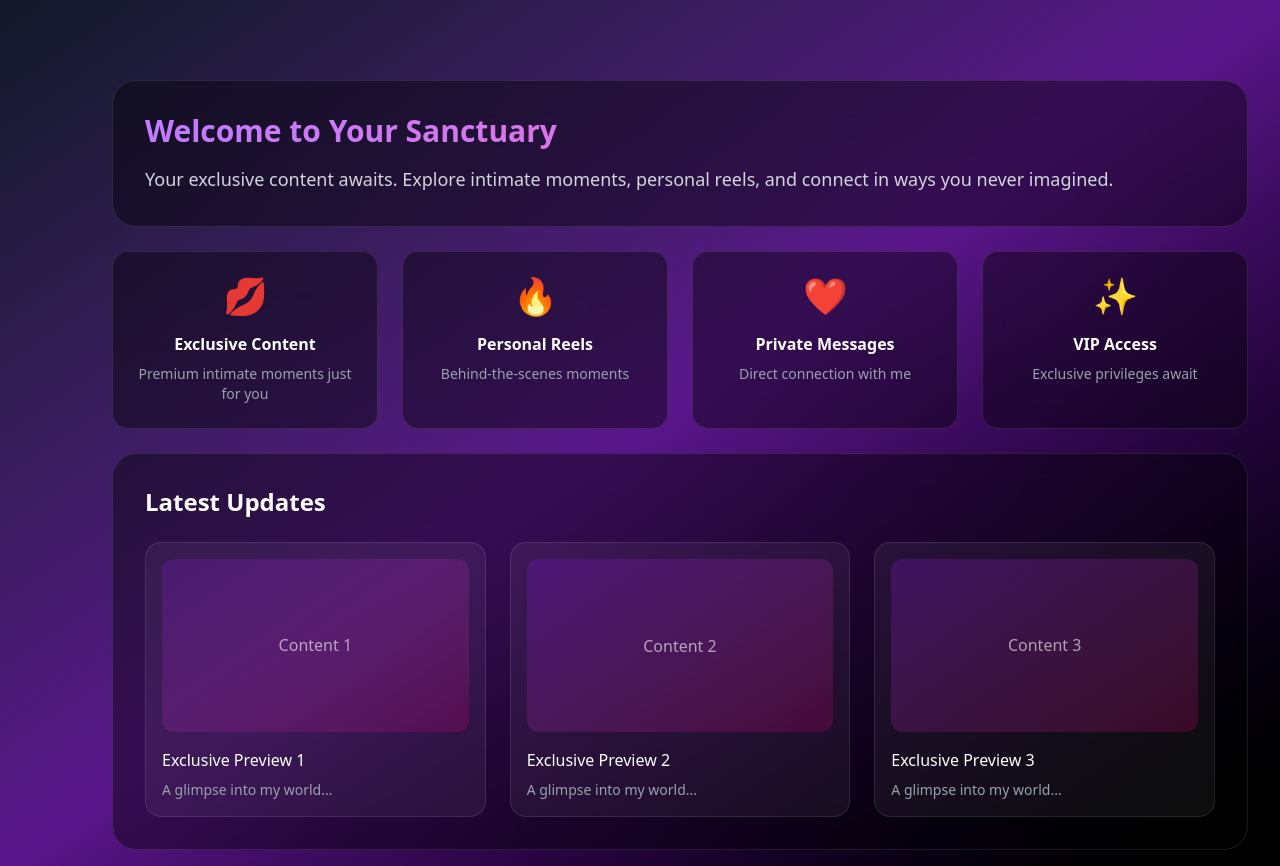
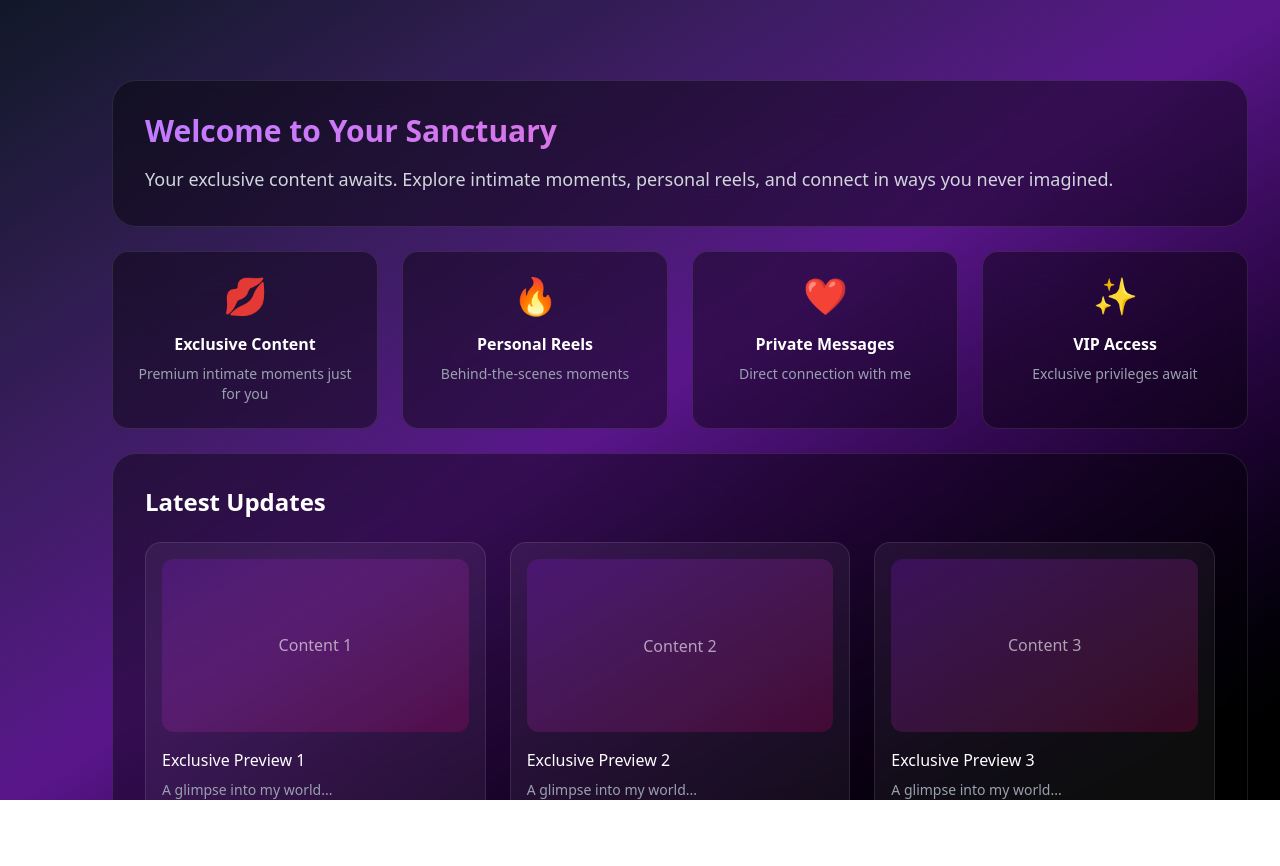
Before and after one commit to Amaan63/NexClip-next-gen-clips, a React (Vite) app in the folder frontend/: page /home in a window 1280 px wide. After the commit the page ends 800 px from the top, so only its background shows below. Built offline with nearby package versions, Linux system fonts and the light colour scheme.

Commit message:
implemented custom pageScrollbar

```diff
--- a/frontend/src/components/Layout/Layout.jsx
+++ b/frontend/src/components/Layout/Layout.jsx
@@ -2,6 +2,7 @@ import React, { createContext, useContext, useState, useEffect } from "react";
 import Header from "./Header";
 import Sidebar from "./Sidebar";
 import BottomNavigation from "./BottomNavigation";
+import style from "../../PageScrollBar.module.css";
 
 // Create context for sidebar state
 const SidebarContext = createContext();
@@ -48,14 +49,22 @@ const Layout = ({ children }) => {
 
   return (
     <SidebarContext.Provider value={sidebarContextValue}>
-      <div className="min-h-screen bg-gradient-to-br from-gray-900 via-purple-900 to-black ">
+      {/* Apply PageScrollbar to the main container with proper height and overflow */}
+      <div
+        className={`min-h-screen bg-gradient-to-br from-gray-900 via-purple-900 to-black ${style.PageScrollbar}`}
+        style={{
+          height: "100vh",
+          overflow: "auto",
+          overflowX: "hidden",
+        }}
+      >
         {/* Header - Fixed at top */}
         <Header />
 
         {/* Sidebar - Desktop only */}
         <Sidebar />
 
-        {/* Main Content Area */}
+        {/* Main Content Area - Remove PageScrollbar class from here */}
         <main className={`pt-20 px-4 lg:px-8 ${getMainContentClass()}`}>
           <div className="max-w-7xl mx-auto">{children}</div>
         </main>
```
